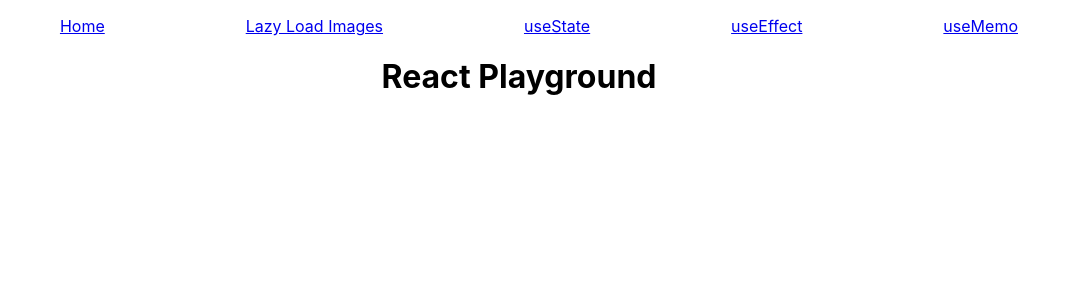
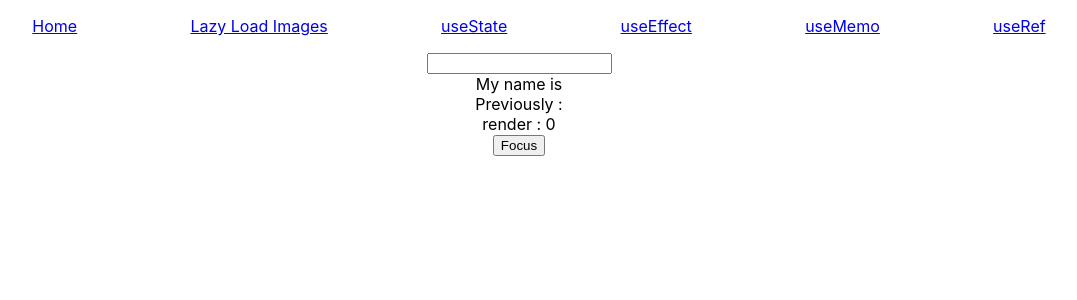
Before and after one commit to azharimm/react-playground, a React (Create React App) app: page /use-ref in a window 1280 px wide. Shown: the top 300 px of the page, without its empty margins (121-1198 px from the left). Built offline with nearby package versions, Linux system fonts and the light colour scheme; no server answers.

Commit message:
+ useRef

```diff
--- a/src/App.js
+++ b/src/App.js
@@ -6,6 +6,7 @@ import Lazyloading from './pages/LazyLoading'
 import UseStatePage from './pages/useStatePage'
 import UseEffectPage from './pages/useEffectPage'
 import UseMemoPage from './pages/useMemoPage'
+import UseRefPage from './pages/useRefPage'
 
 import "./App.css";
 
@@ -27,6 +28,9 @@ function App() {
                     <Route path="/use-memo">
                         <UseMemoPage />
                     </Route>
+                    <Route path="/use-ref">
+                        <UseRefPage />
+                    </Route>
                     <Route path="/">
                         <Home />
                     </Route>
--- a/src/components/Navbar.js
+++ b/src/components/Navbar.js
@@ -20,6 +20,9 @@ const Navbar = (props) => {
                 <li>
                     <Link to="/use-memo">useMemo</Link>
                 </li>
+                <li>
+                    <Link to="/use-ref">useRef</Link>
+                </li>
             </ul>
         </nav>
     )
--- /dev/null
+++ b/src/pages/useRefPage.js
@@ -0,0 +1,28 @@
+import React, { useEffect, useRef, useState } from 'react'
+
+const UseRefPage = (props) => {
+    const [name, setName] = useState('');
+    const renderCount = useRef(0);
+    const inputRef = useRef();
+
+    useEffect(() => {
+        renderCount.current = renderCount.current + 1;
+        inputRef.current = name;
+    }, [name])
+
+    function focus() {
+        inputRef.current.focus();
+    }
+
+    return (
+        <div className="text-center">
+            <input ref={inputRef} value={name} onChange={e => setName(e.target.value)} />
+            <div>My name is {name}</div>
+            <div>Previously : {inputRef.current}</div>
+            <div>render : {renderCount.current}</div>
+            <button onClick={focus}>Focus</button>
+        </div>
+    )
+}
+
+export default UseRefPage
```
Also changed, not shown: 1 other file (tests, documents, lock files or other folders).
